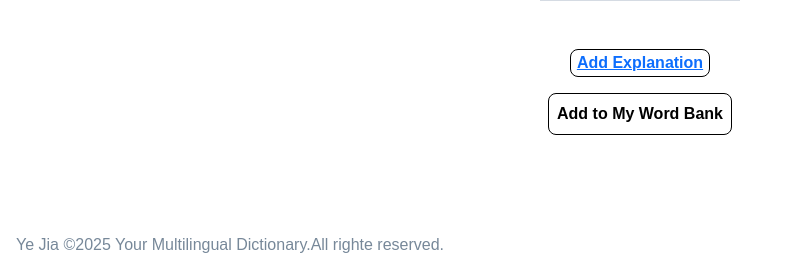
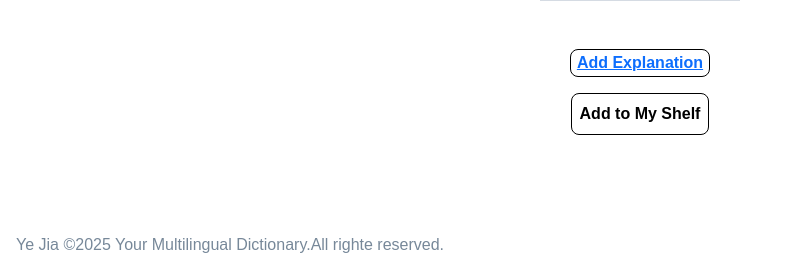
Before and after one commit to emilyyejia/your-multilingual-dictionary, a Node server app: page /community/600000000000000000000001 in a window 1280 px wide. Shown: the part 527-800 px from the top of the page, without its empty margins (0-786 px from the left). Run offline with Node 20, Linux system fonts and the light colour scheme; tables that the repository leaves empty hold one stand-in row (values such as "Sample post"); grey boxes marked "Sample" are stand-in pictures; some libraries are stand-ins or nearby versions.

Commit message:
Fix button wording

```diff
--- a/views/users/show.ejs
+++ b/views/users/show.ejs
@@ -15,7 +15,7 @@
     </div>
     <button type="submit"><a href="/community/<%= word._id  %>/new">Add Explanation</a></button>
     <form action="/community/<%= word._id %>/dictionary" method="POST">
-    <button type="submit">Add to My Word Bank</button>
+    <button type="submit">Add to My Shelf</button>
     </form>
 
 <%- include('../partials/footer.ejs') %>
--- a/views/words/show.ejs
+++ b/views/words/show.ejs
@@ -20,7 +20,7 @@
        <% }) %>
     </div>
     <form action="/words/<%= word._id %>?_method=DELETE" method="POST">
-        <button type="submit">Remove from Shelf</button>
+        <button type="submit">Remove from My Shelf</button>
     </form>
 
 
```
